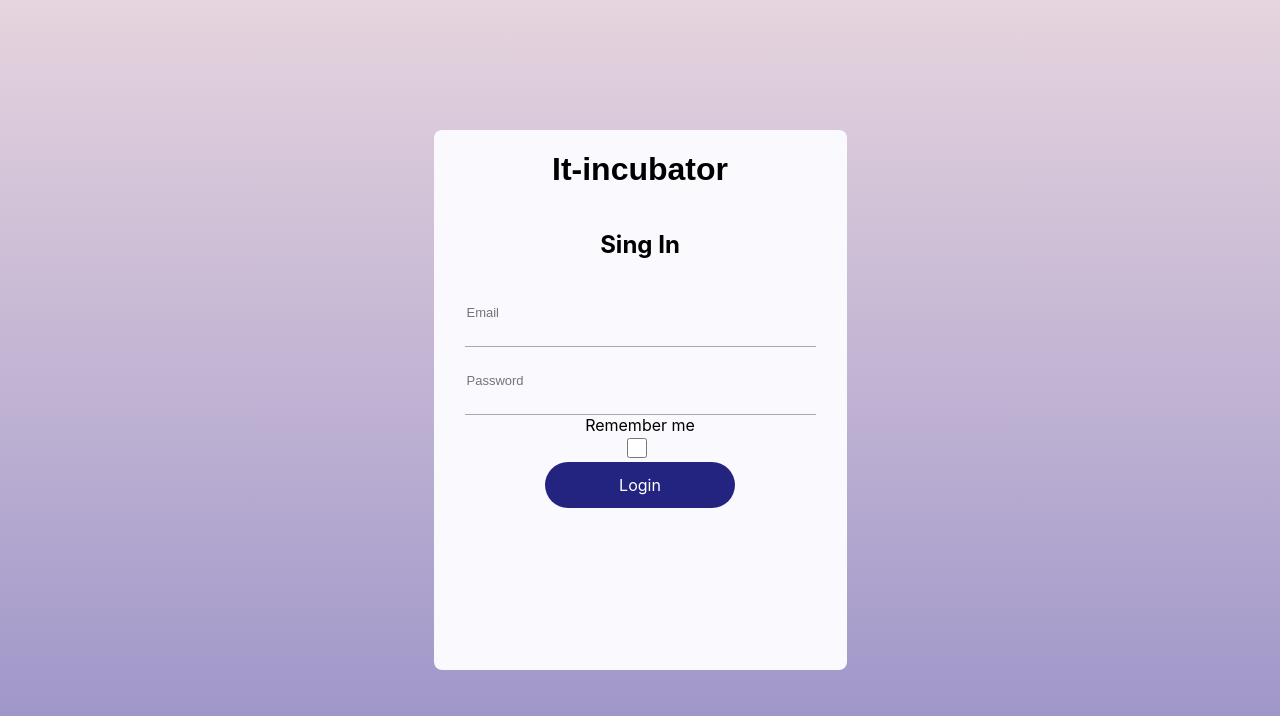
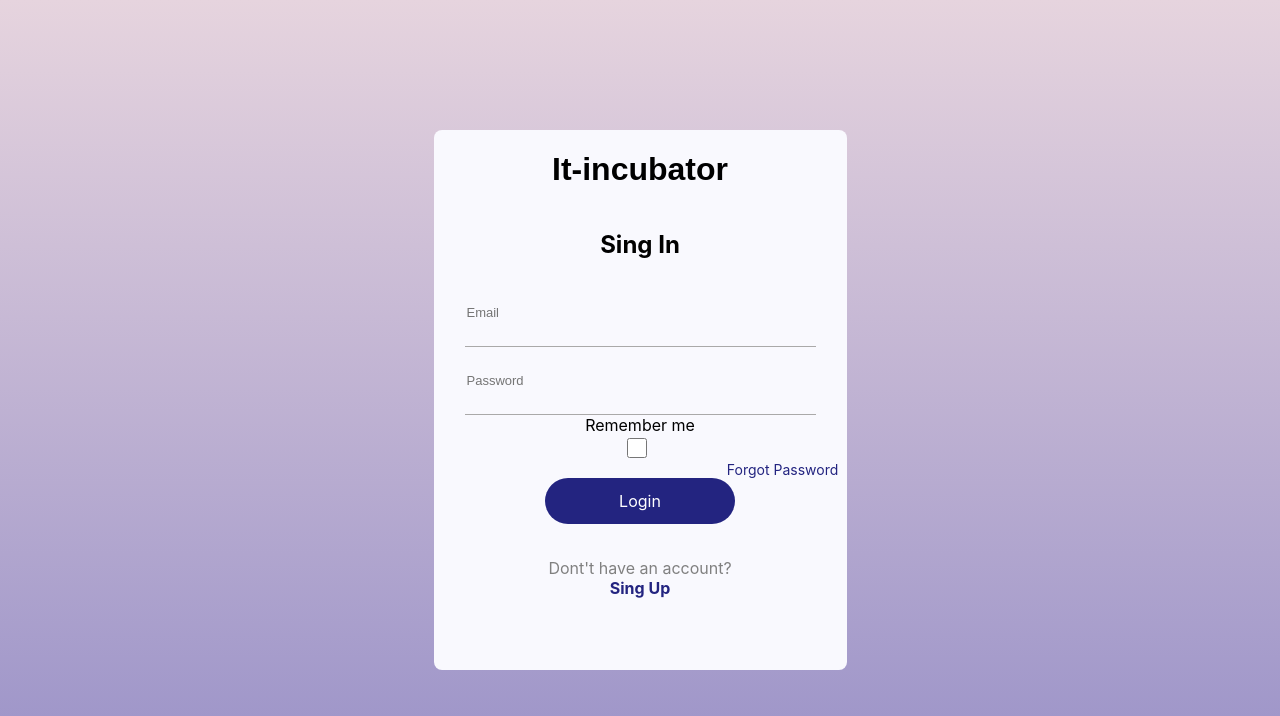
Before and after one commit to Dima-Karpov/card-training, a React (Create React App) app: page /#/login in a window 1280 px wide. Shown: the top 716 px of the page. Built offline with nearby package versions, Linux system fonts and the light colour scheme; the HTML template or start-up script is replaced by a standard one.

Commit message:
'login-components-common-components'

```diff
--- a/package.json
+++ b/package.json
@@ -10,11 +10,16 @@
     "@types/node": "^12.0.0",
     "@types/react": "^17.0.0",
     "@types/react-dom": "^17.0.0",
+    "@types/react-redux": "^7.1.18",
     "@types/react-router-dom": "^5.1.9",
+    "axios": "^0.21.4",
+    "formik": "^2.2.9",
     "react": "^17.0.2",
     "react-dom": "^17.0.2",
+    "react-redux": "^7.2.5",
     "react-router-dom": "^5.3.0",
     "react-scripts": "4.0.3",
+    "redux-thunk": "^2.3.0",
     "typescript": "^4.1.2",
     "web-vitals": "^1.0.1"
   },
--- /dev/null
+++ b/src/bll/reducer/auth-reducer.ts
@@ -0,0 +1,77 @@
+import { authAPI } from "../../dal/api-cards";
+import { AppActionsType, AppThunk } from "../store";
+
+export type ProfileResponseType = {
+    avatar: string
+    created: string
+    email: string
+    isAdmin: boolean
+    name: string
+    publicCardPacksCount: number
+    rememberMe: boolean
+    token: string
+    tokenDeathTime: number
+    updated: string
+    verified: boolean
+    __v: number
+    _id: string
+};
+export type RequestStatusType = 'idle' | 'loading' | 'succeeded' | 'failed'
+
+type InitialStateType = typeof initialState;
+
+const initialState = {
+    profile: {
+        avatar: '',
+        created: '',
+        email: '',
+        isAdmin: false,
+        name: '',
+        publicCardPacksCount: 0,
+        rememberMe: false,
+        token: '',
+        tokenDeathTime: 0,
+        updated: '',
+        verified: false,
+        __v: 0,
+        _id: ''
+    } || null,
+    isLoggedIn: false,
+    isInitialized: false,
+    status: 'idle' as RequestStatusType
+};
+
+
+export const authReducer = (state: InitialStateType = initialState, action: AppActionsType): InitialStateType => {
+    switch (action.type) {
+        case 'auth/SET-PROFILE':
+            return {...state, profile: action.profile}
+        case 'auth/SET-APP-STATUS':
+            return {
+                ...state, status: action.status
+            }
+        default:
+            return state
+    }
+};
+
+export const initializedProfileAC = (profile: ProfileResponseType) =>
+    ({ type: 'auth/SET-PROFILE', profile } as const);
+export  const setAppStatusAC = (status: RequestStatusType) => ({type: 'auth/SET-APP-STATUS', status} as const);
+
+export type AuthAT = ReturnType<typeof initializedProfileAC>
+                    | ReturnType<typeof setAppStatusAC>
+
+
+export const loginTC = (email: string, password: string, rememberMe: boolean): AppThunk => async (dispatch) =>{
+    try{
+        dispatch(setAppStatusAC('loading'));
+        const result = await authAPI.login(email, password, rememberMe)
+        dispatch(initializedProfileAC(result.data))
+        dispatch(setAppStatusAC('succeeded'));
+    } catch(e: any){
+        const error = e.res ? e.res.data.error : (e.message + ', more details in the console')
+        console.log(error)
+        // status
+    }
+};
--- /dev/null
+++ b/src/bll/store.ts
@@ -0,0 +1,19 @@
+import { combineReducers, createStore, applyMiddleware } from 'redux';
+import thunkMiddleware, { ThunkAction } from 'redux-thunk'
+import { AuthAT, authReducer } from './reducer/auth-reducer';
+
+const rootReducer = combineReducers({
+    auth: authReducer
+});
+
+export const store = createStore(rootReducer, applyMiddleware(thunkMiddleware));
+
+export type AppStoreType = ReturnType<typeof rootReducer>;
+
+export type AppThunk<ReturnType = void> = ThunkAction<ReturnType, AppStoreType, unknown, AppActionsType>
+
+export type AppActionsType = AuthAT
+
+// чтобы можно было в консоли браузера обращаться к store в любой момент
+// @ts-ignore
+window.store = store;
--- /dev/null
+++ b/src/dal/api-cards.ts
@@ -0,0 +1,15 @@
+import axios from "axios";
+
+// http://localhost:7542/2.0/
+// https://neko-back.herokuapp.com/2.0/
+
+const instance = axios.create({
+    baseURL: 'https://neko-back.herokuapp.com/2.0/',
+    withCredentials: true,
+});
+
+export const authAPI = {
+    login(email: string, password: string, rememberMe: boolean){
+        return instance.post(`auth/login`, {email, password, rememberMe})
+    },
+};
--- a/src/index.tsx
+++ b/src/index.tsx
@@ -4,11 +4,15 @@ import './index.css';
 import { App } from './ui/App/App';
 import reportWebVitals from './reportWebVitals';
 import { HashRouter } from 'react-router-dom';
+import { Provider } from 'react-redux';
+import { store } from './bll/store';
 
 ReactDOM.render(
   <React.StrictMode>
     <HashRouter>
-      <App />
+      <Provider store={store}>
+        <App />
+      </Provider>
     </HashRouter>
   </React.StrictMode>,
   document.getElementById('root')
--- a/src/ui/App/App.module.css
+++ b/src/ui/App/App.module.css
@@ -9,3 +9,7 @@
     font-family: 'Poppins', sans-serif;
     size: 26px;
 }
+
+.error {
+    color: red;
+}
--- a/src/ui/App/App.tsx
+++ b/src/ui/App/App.tsx
@@ -3,19 +3,32 @@ import React from 'react';
 import { Route } from 'react-router';
 import s from './App.module.css';
 import { Login } from '../Login/Login';
+// import { useSelector } from 'react-redux';
+// import { AppStoreType } from '../../bll/store';
+// import { Preloader } from '../common/Preloader/Preloader';
 
 
 
 export const App: React.FC = () => {
+
+  // const isInitialized = useSelector<AppStoreType, boolean>(state => state.auth.isInitialized);
+
+  // if(!isInitialized){
+  //   return <Preloader/>
+  // }
+
   return (
     <div className={s.app}>
       <Routes/>
+      {/* <Preloader/> */}
     </div>
   );
 };
 
 export const PATH = {
   LOGIN: '/login',
+  SIGN_UP: '/sign-up',
+  PASSWORD_RECOVERY: '/password-recovery',
 }
 
 
--- a/src/ui/Login/Login.module.css
+++ b/src/ui/Login/Login.module.css
@@ -26,3 +26,23 @@
     justify-content: space-between;
     height: 120px;
 }
+
+.forgotLink {
+    font-size: 14px;
+    line-height: 1.2;
+    text-decoration: none;
+    color: #232480;
+    display: flex;
+    align-items: center;
+    justify-content: flex-end;
+    margin-right: 2%;
+}
+
+.singLink{
+    color: #232480;
+    font-weight: bold;
+    text-decoration: none;
+    display: flex;
+    align-items: center;
+    justify-content: center;
+}
--- a/src/ui/Login/Login.tsx
+++ b/src/ui/Login/Login.tsx
@@ -1,12 +1,54 @@
 import React from "react"
-import s from './Login.module.css'
+import s from './Login.module.css';
 import commonStyle from '../App/App.module.css';
 import styleButton from '../../ui/common/Button/Button.module.css';
 import { Input } from "../common/Input/Input";
 import { Checkbox } from "../common/Checkbox/Checkbox";
 import { Button } from "../common/Button/Button";
+import { useFormik } from "formik";
+import { useDispatch } from "react-redux";
+import { loginTC } from './../../bll/reducer/auth-reducer';
+import { NavLink } from 'react-router-dom';
+import { PATH } from "../App/App";
+
+type FormikErrorType = {
+    email?: string
+    password?: string
+    rememberMe?: boolean
+}
 
 export const Login: React.FC = React.memo(() => {
+
+    const dispatch = useDispatch();
+
+    const formik = useFormik({
+        initialValues: {
+            email: '',
+            password: '',
+            rememberMe: false,
+        },
+        validate: (values) => {
+            const errors: FormikErrorType = {};
+            if (!values.email) {
+                errors.email = 'Required';
+            } else if (!/^[A-Z0-9._%+-]+@[A-Z0-9.-]+\.[A-Z]{2,4}$/i.test(values.email)) {
+                errors.email = 'Invalid email address';
+            }
+            if (!values.password) {
+                errors.password = 'Required'
+            } else if (values.password.length < 6) {
+                errors.password = 'Please enter your password'
+            }
+            return errors;
+        },
+        onSubmit: valuse => {
+            dispatch(loginTC(valuse.email, valuse.password, valuse.rememberMe));
+            formik.resetForm()
+        },
+    });
+
+
+
     return (
         <div className={s.container}>
             <div className={s.form}>
@@ -14,26 +56,36 @@ export const Login: React.FC = React.memo(() => {
                     <h1 className={commonStyle.h1}>It-incubator</h1>
                     <h2>Sing In</h2>
                 </div>
-                <form className={s.content}>
+                <form className={s.content} onSubmit={formik.handleSubmit}>
                     <Input
                         type='email'
                         placeholder='Email'
+                        {...formik.getFieldProps('email')}
                     />
+                    {formik.touched.email && formik.errors.email ? <div className={commonStyle.error}>{formik.errors.email}</div> : null}
                     <Input
                         type={'password'}
                         placeholder={'Password'}
+                        {...formik.getFieldProps('password')}
                     />
+                    {formik.touched.password && formik.errors.password ? <div className={commonStyle.error}>{formik.errors.password}</div> : null}
                     <label htmlFor='rememberMe'>Remember me</label>
                     <Checkbox
                         name='rememberMe'
+                        onChange={formik.handleChange}
+                        checked={formik.values.rememberMe}
                     />
                 </form>
+                <NavLink to={PATH.PASSWORD_RECOVERY} className={s.forgotLink}>Forgot Password</NavLink>
                 <div className={s.button}>
-                    <Button name='Login' type={"submit"} className={styleButton.button}/>
+                    <form onSubmit={formik.handleSubmit}>
+                        <Button name='Login' type={"submit"} className={styleButton.button} />
+                    </form>
+                    <div style={{ color: 'gray' }}>
+                        Dont't have an account?
+                        <NavLink to={PATH.SIGN_UP} className={s.singLink}>Sing Up</NavLink>
+                    </div>
                 </div>
-
-
-
             </div>
         </div>
 
--- /dev/null
+++ b/src/ui/common/Preloader/Preloader.tsx
@@ -0,0 +1,25 @@
+import React from "react";
+import s from './Preloader.module.css';
+import loader from '../../../assets/images/loader.svg';
+import { useSelector } from "react-redux";
+import { RequestStatusType } from "../../../bll/reducer/auth-reducer";
+import { AppStoreType } from "../../../bll/store";
+
+
+export const Preloader: React.FC = React.memo(() => {
+
+    const status = useSelector<AppStoreType, RequestStatusType>(state => state.auth.status);
+
+    if (status !== 'loading') {
+        return null
+    };
+
+    return (
+        <div className={s.loaderContainer}>
+            <div className={s.loader}>
+                <img alt='icon' src={loader} />
+            </div>
+        </div>
+
+    )
+});
```
Also changed, not shown: src/ui/common/Preloader/Preloader.module.css (added, +19 -0 lines), src/assets/images/loader.svg (added), 1 other file (tests, documents, lock files or other folders).
